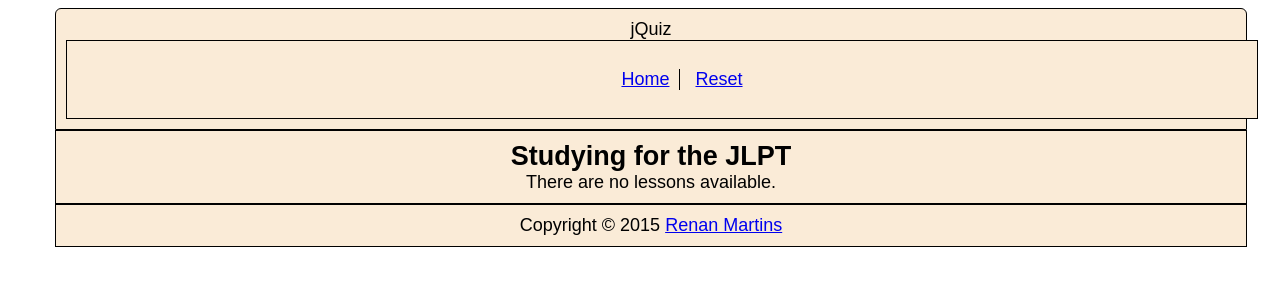
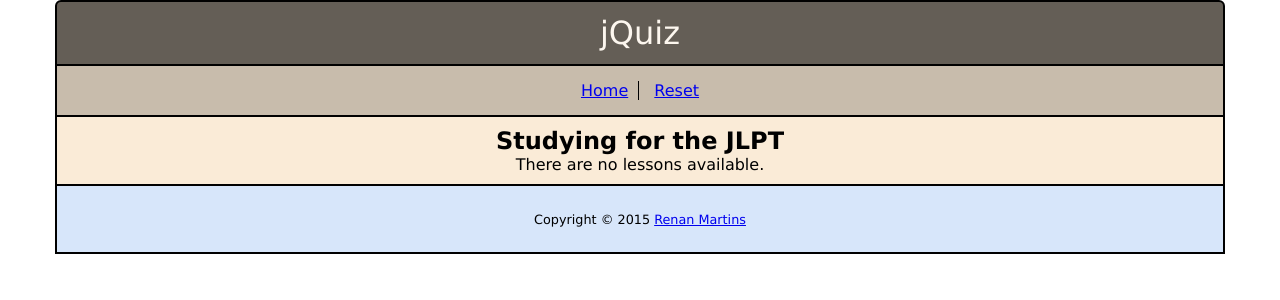
Before and after one commit to nbkhope/jquiz, a PHP site: page / in a window 1280 px wide. Shown: the top 300 px of the page. Run offline with PHP 8.4, Linux system fonts and the light colour scheme; data that the repository does not hold is empty; a stand-in replaces the project's code that opens the database connection; some libraries are stand-ins or nearby versions.

Commit message:
Fix layout and add different colors for header, menu, and footer; Make responsive layout; Make mobile version of the website; Fix overall margin, border, and padding accordingly

```diff
--- a/stylesheet.css
+++ b/stylesheet.css
@@ -8,9 +8,10 @@
  * General HTML styles
  */
 html, body {
-	/*font-family: Georgia, Verdana, serif, Times;*/
-	font-family: "ヒラギノ角ゴ Pro W3", "Hiragino Kaku Gothic Pro", Osaka, "メイリオ", Meiryo, "ＭＳ Ｐゴシック", "MS PGothic", sans-serif;
-	font-size: large;
+	font-family: Verdana, Geneva, sans-serif;
+	font-size: 1em;
+  margin: 0;
+  padding: 0;
 }
 table {
 	background-color: Moccasin;
@@ -29,7 +30,7 @@ h1, h2, h3, h4, h5, h6 {
 .site-content,
 .site-footer
 {
-	width: 100%;
+  margin: 0;
 }
 
 
@@ -37,15 +38,18 @@ h1, h2, h3, h4, h5, h6 {
  * For the site header
  */
 .site-header {
-	background-color: AntiqueWhite;
+  background-color: #645e56;
+  color: #fdf7ef;
 	text-align: center;
-	padding: 10px;
+	padding: 0;
 
-	border: 1px solid black;
+	border: 2px solid black;
   border-radius: 6px 6px 0 0;
 }
-.site-header .site-title {
-	font-size: xx-large;
+#site-title {
+	font-size: 2em;
+  padding: 12px;
+  border-bottom: 2px solid black;
 }
 
 
@@ -53,14 +57,16 @@ h1, h2, h3, h4, h5, h6 {
  * For the site menu
  */
 .site-menu {
-	background-color: AntiqueWhite;
+  background-color: #c8bcac;
+  color: #191715;
 	text-align: center;
-	padding: 10px;
-
-	border: 1px solid black;
+  padding: 15px;
+  margin: 0;
 }
 .site-menu ul {
 	list-style: none;
+  margin: 0;
+  padding: 0;
 }
 .site-menu li {
 	border-right: 1px solid black;
@@ -74,7 +80,7 @@ h1, h2, h3, h4, h5, h6 {
 	display: inline-block;
 }
 .site-menu li:last-child {
-	border-right: 0;
+	border-right: initial;
 }
 
 .lesson-menu {
@@ -90,26 +96,28 @@ h1, h2, h3, h4, h5, h6 {
 	text-align: center;
 	padding: 10px;
 
-	border: 1px solid black;
+	border: 2px solid black;
+  border-top: 0px;
 }
 
 /* For the question area */
 .question-area {
 	margin: 0 auto;
 	padding: 25px;
+  width: 70%;
 
 	border-radius: 12px;
 	border: 2px solid black;
 
-	display: inline-block;
+	display: block;
 }
 .question-prompt {
 	color: DarkBlue;
-	font-size: x-large;
+	font-size: 1.25em;
 	display: block;
 }
 .question-choices {
-	font-size: large;
+	font-size: 1em;
 	text-align: left;
 }
 .question-item {
@@ -185,15 +193,16 @@ h1, h2, h3, h4, h5, h6 {
  * For the site footer
  */
 .site-footer {
-	background-color: AntiqueWhite;
+  background-color:	#d7e6fa;
 	text-align: center;
 
-	padding: 10px;
+	padding: 2%;
 
-	border: 1px solid black;
+	border: 2px solid black;
+  border-top: 0px;
 }
-.site-footer .site-copyright {
-	font-size: small;
+#site-copyright {
+	font-size: 0.8em;
 }
 
 
```
Also changed, not shown: other parts of stylesheet.css (+56 -0 lines).
